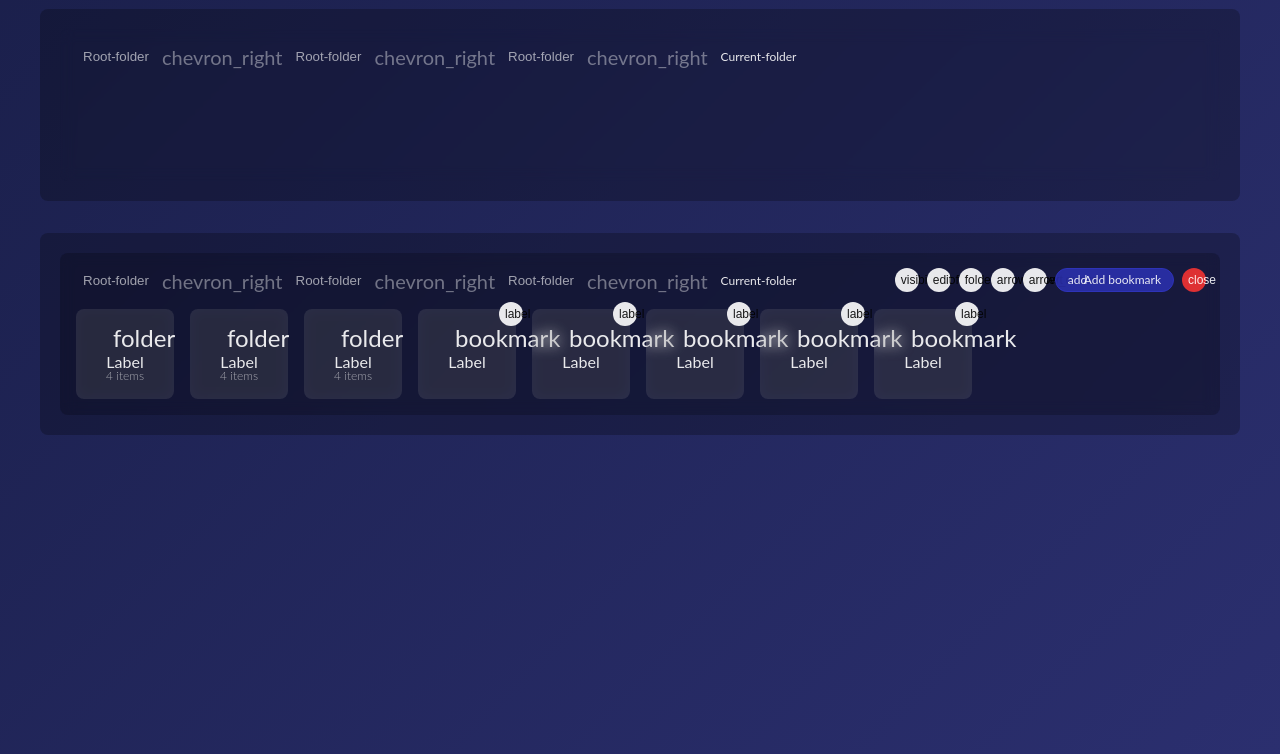
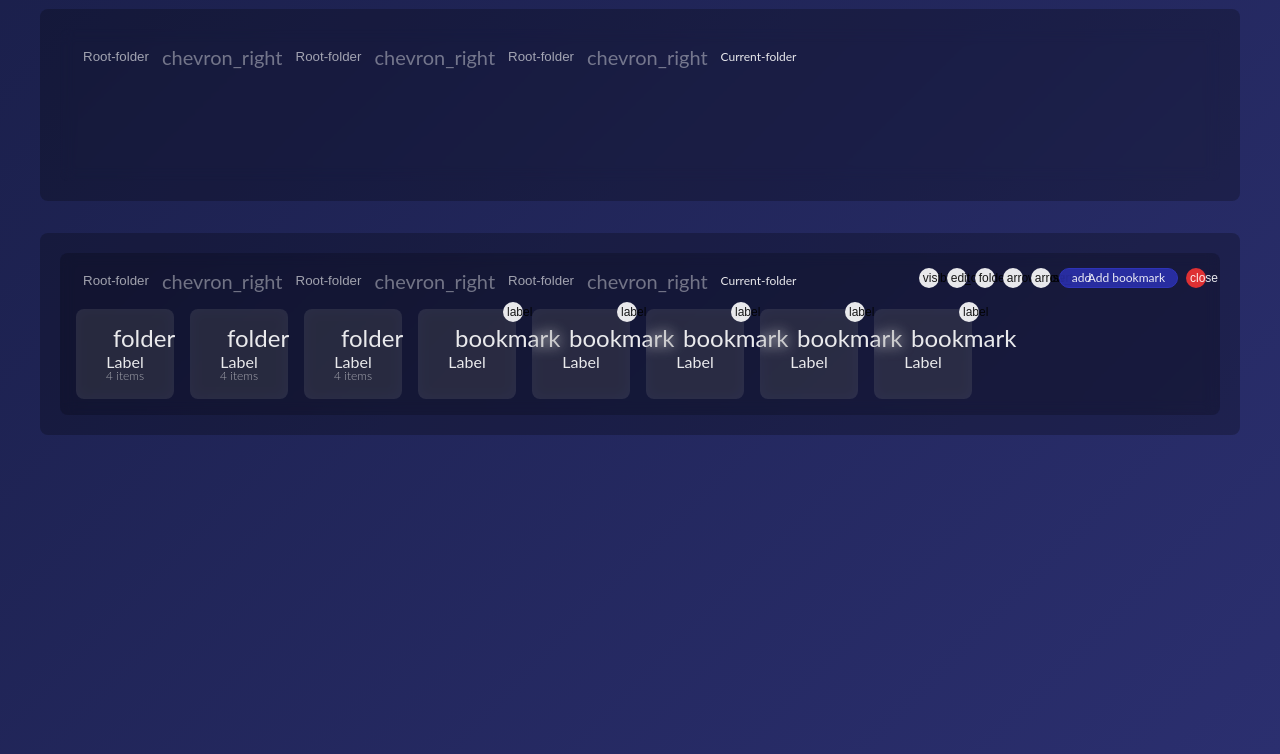
Before and after one commit to hierophantom/Bookmarks-Manager, a browser extension: page components/folder-section.html in a window 1280 px wide. Shown: the part 126-880 px from the top of the page. Drawn offline with Linux system fonts and the light colour scheme.

Commit message:
BMG-123: Update cube action button sizes to 20px

```diff
--- a/components/cube-action-button-with-label.css
+++ b/components/cube-action-button-with-label.css
@@ -5,7 +5,7 @@
  * Based on Figma: node-id=93-12064
  *
  * Button with icon (12x12px) + text label
- * Height: 24px
+ * Height: 20px
  * Color Schemes: Primary, Default, Destructive
  */
 
@@ -17,8 +17,8 @@
   gap: 4px;
 
   /* Sizing */
-  height: 24px;
-  min-width: 24px;
+  height: 20px;
+  min-width: 20px;
   padding: 0 12px;
 
   /* Appearance */
@@ -134,15 +134,15 @@
 /* Icon-only variant (no label) */
 .cube-action-button-with-label--icon-only {
   padding: var(--spacing-small, 2px);
-  width: 24px;
-  height: 24px;
+  width: 20px;
+  height: 20px;
 }
 
 /* Size variants */
 
 /* Small (default) */
 .cube-action-button-with-label--small {
-  height: 24px;
+  height: 20px;
   font-size: 12px;
 }
 
--- a/components/cube-action-button.css
+++ b/components/cube-action-button.css
@@ -4,7 +4,7 @@
  * Design System Component - BMG-97
  * Based on Figma: node-id=93-11989
  *
- * Smaller icon-only button (24x24px) with two color schemes
+ * Smaller icon-only button (20x20px) with two color schemes
  * States: Idle, Hover
  * Color Schemes: Default, Destructive
  */
@@ -17,10 +17,10 @@
   justify-content: center;
 
   /* Sizing */
-  width: 24px;
-  height: 24px;
-  min-width: 24px;
-  min-height: 24px;
+  width: 20px;
+  height: 20px;
+  min-width: 20px;
+  min-height: 20px;
   padding: 0;
 
   /* Appearance */
```
